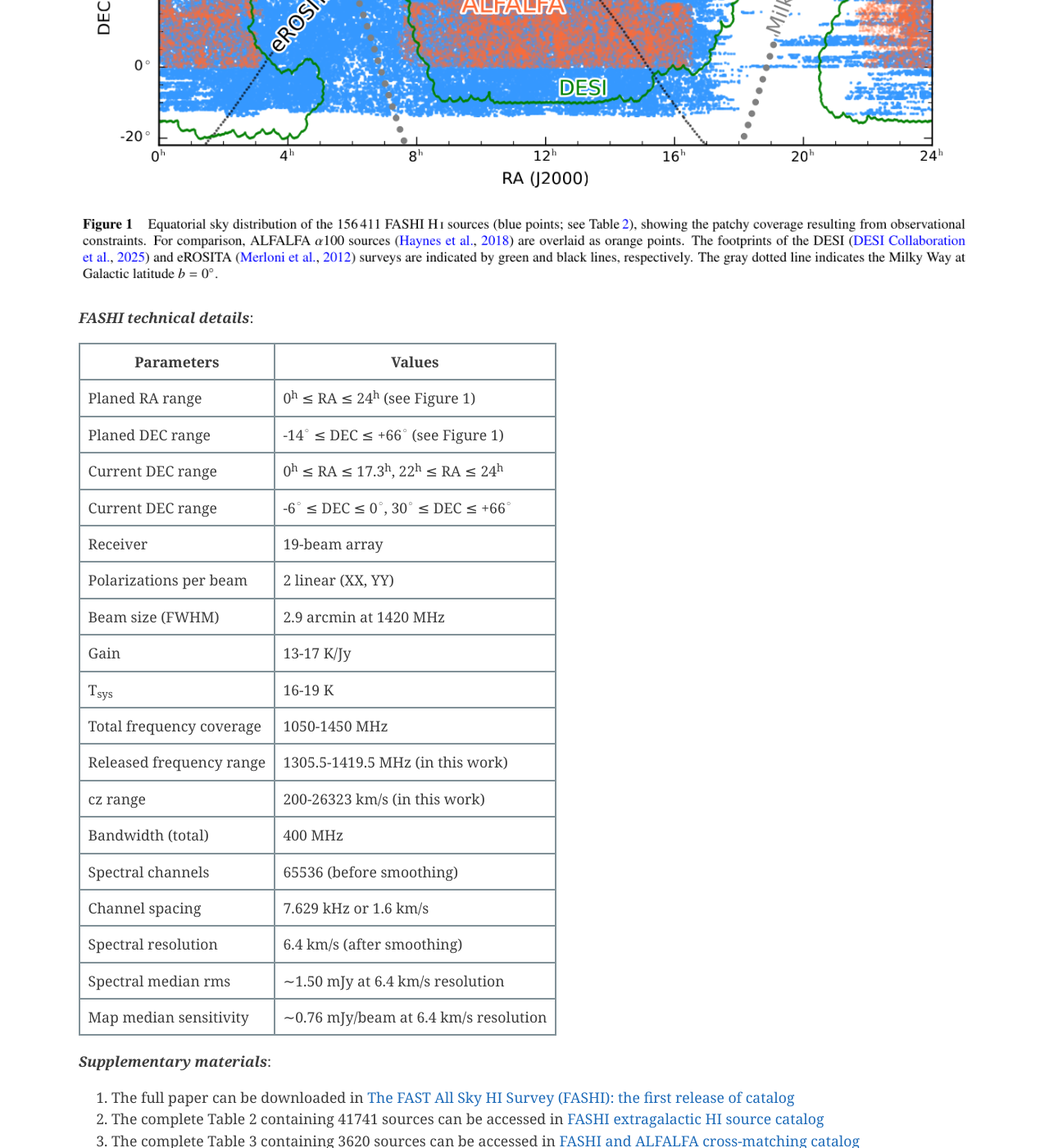
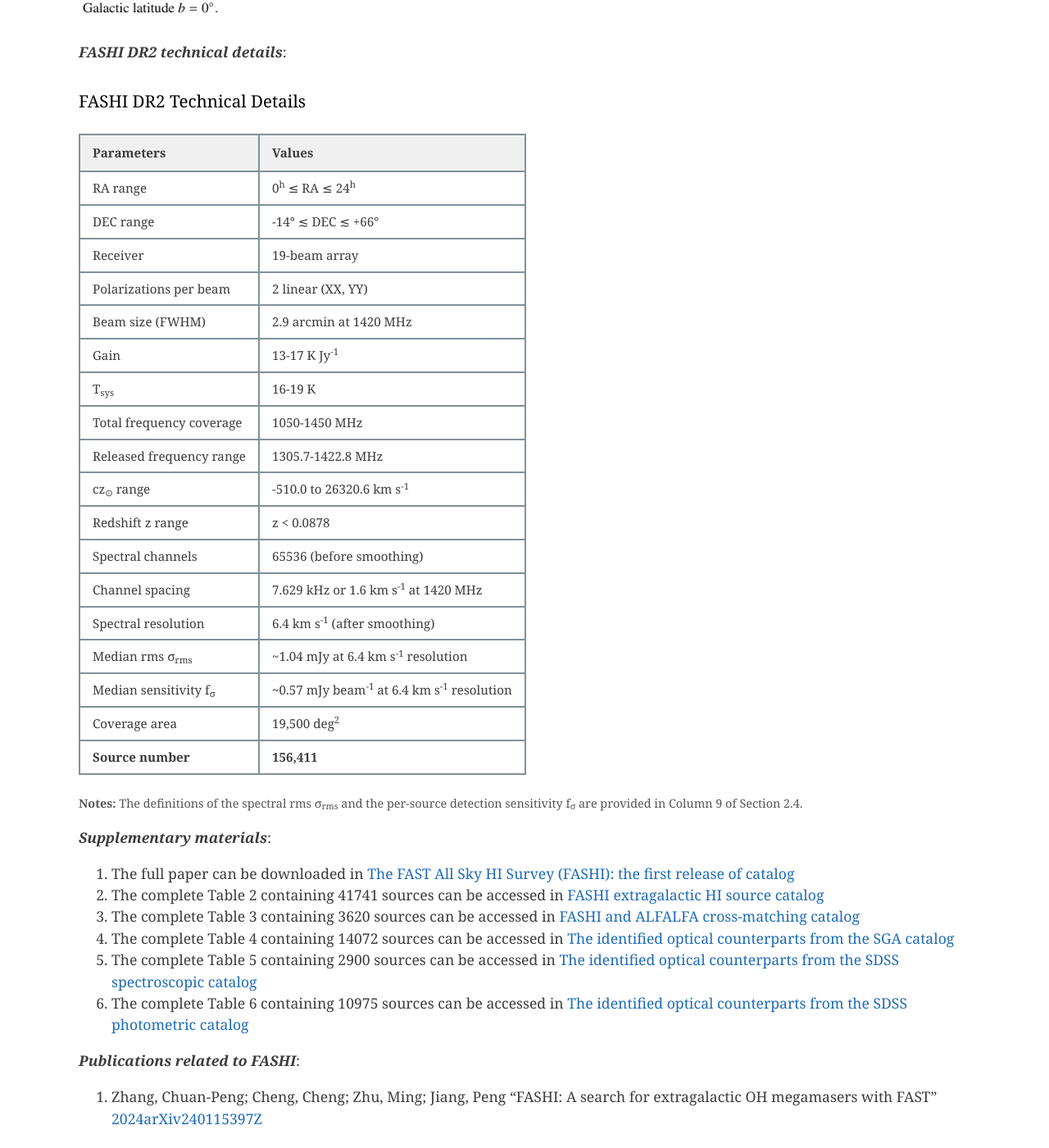
Before and after one commit to zcp521/zcp521.github.io, a Jekyll site: the page built from fashi.md, in a window 1280 px wide and 1400 px high, scrolled down 1373 px. Shown: the whole window at 82% size. Built offline with Jekyll 4.4.1, drawn with Linux system fonts in a browser that asks for light colours; some of the changed text lies outside the part shown.

Commit message:
Update fashi.md

```diff
--- a/fashi.md
+++ b/fashi.md
@@ -4,10 +4,8 @@
 tagline: "The FAST All Sky H I Survey"
 ---
 
-## [The FAST All Sky H I Survey (FASHI): the first release of catalog](https://ui.adsabs.harvard.edu/abs/2024SCPMA..6719511Z/abstract)
+## [The FAST All Sky HI Survey DR2: the FASHI Catalog and the HI Mass Function](https://ui.adsabs.harvard.edu/abs/2024SCPMA..6719511Z/abstract)
 
-
-![]({{ site.baseurl }}/img/fashi_pic.png)
 
 ***Abstract***: The FAST All Sky HI survey (FASHI, read as /fɑːʃ/ or 法师 in Chinese)
         conducted with the Five-hundred-meter Aperture Spherical radio Telescope (FAST) has
@@ -30,85 +28,95 @@
 
 ![]({{ site.baseurl }}/img/fashi.png)
 
-***FASHI technical details***:
-<table border="0">
-    <tr>
-        <th>Parameters</th>
-        <th>Values</th>
+***FASHI DR2 technical details***:
+<h3>FASHI DR2 Technical Details</h3>
+
+<table style="width: 100%; border-collapse: collapse; font-size: 0.95rem; margin: 1.5rem 0;">
+  <thead>
+    <tr style="background-color: #f0f0f0; border-bottom: 2px solid #333;">
+      <th style="padding: 10px 15px; text-align: left; font-weight: bold;">Parameters</th>
+      <th style="padding: 10px 15px; text-align: left; font-weight: bold;">Values</th>
     </tr>
-    <tr>
-        <td>Planed RA range</td>
-        <td>0<sup>h</sup> ≤ RA ≤ 24<sup>h</sup> (see Figure 1)</td>
+  </thead>
+  <tbody>
+    <tr style="border-bottom: 1px solid #ddd;">
+      <td style="padding: 8px 15px;">RA range</td>
+      <td style="padding: 8px 15px;">0<sup>h</sup> ≤ RA ≤ 24<sup>h</sup></td>
     </tr>
-    <tr>
-        <td>Planed DEC range</td>
-        <td>-14<sup>◦</sup> ≤ DEC ≤ +66<sup>◦</sup> (see Figure 1)</td>
+    <tr style="border-bottom: 1px solid #ddd;">
+      <td style="padding: 8px 15px;">DEC range</td>
+      <td style="padding: 8px 15px;">-14° ≲ DEC ≲ +66°</td>
     </tr>
-    <tr>
-        <td>Current DEC range</td>
-        <td>0<sup>h</sup> ≤ RA ≤ 17.3<sup>h</sup>, 22<sup>h</sup> ≤ RA ≤ 24<sup>h</sup> </td>
+    <tr style="border-bottom: 1px solid #ddd;">
+      <td style="padding: 8px 15px;">Receiver</td>
+      <td style="padding: 8px 15px;">19-beam array</td>
     </tr>
-    <tr>
-        <td>Current DEC range</td>
-        <td>-6<sup>◦</sup> ≤ DEC ≤ 0<sup>◦</sup>, 30<sup>◦</sup> ≤ DEC ≤ +66<sup>◦</sup> </td>
+    <tr style="border-bottom: 1px solid #ddd;">
+      <td style="padding: 8px 15px;">Polarizations per beam</td>
+      <td style="padding: 8px 15px;">2 linear (XX, YY)</td>
     </tr>
-    <tr>
-        <td>Receiver</td>
-        <td>19-beam array</td>
+    <tr style="border-bottom: 1px solid #ddd;">
+      <td style="padding: 8px 15px;">Beam size (FWHM)</td>
+      <td style="padding: 8px 15px;">2.9 arcmin at 1420 MHz</td>
     </tr>
-    <tr>
-        <td>Polarizations per beam</td>
-        <td>2 linear (XX, YY)</td>
+    <tr style="border-bottom: 1px solid #ddd;">
+      <td style="padding: 8px 15px;">Gain</td>
+      <td style="padding: 8px 15px;">13-17 K Jy<sup>-1</sup></td>
     </tr>
-    <tr>
-        <td>Beam size (FWHM)</td>
-        <td>2.9 arcmin at 1420 MHz</td>
+    <tr style="border-bottom: 1px solid #ddd;">
+      <td style="padding: 8px 15px;">T<sub>sys</sub></td>
+      <td style="padding: 8px 15px;">16-19 K</td>
     </tr>
-    <tr>
-        <td>Gain</td>
-        <td>13-17 K/Jy</td>
+    <tr style="border-bottom: 1px solid #ddd;">
+      <td style="padding: 8px 15px;">Total frequency coverage</td>
+      <td style="padding: 8px 15px;">1050-1450 MHz</td>
     </tr>
-    <tr>
-        <td>T<sub>sys</sub> </td>
-        <td>16-19 K</td>
+    <tr style="border-bottom: 1px solid #ddd;">
+      <td style="padding: 8px 15px;">Released frequency range</td>
+      <td style="padding: 8px 15px;">1305.7-1422.8 MHz</td>
     </tr>
-    <tr>
-        <td>Total frequency coverage</td>
-        <td>1050-1450 MHz</td>
+    <tr style="border-bottom: 1px solid #ddd;">
+      <td style="padding: 8px 15px;">cz<sub>⊙</sub> range</td>
+      <td style="padding: 8px 15px;">-510.0 to 26320.6 km s<sup>-1</sup></td>
     </tr>
-    <tr>
-        <td>Released frequency range</td>
-        <td>1305.5-1419.5 MHz (in this work)</td>
+    <tr style="border-bottom: 1px solid #ddd;">
+      <td style="padding: 8px 15px;">Redshift z range</td>
+      <td style="padding: 8px 15px;">z &lt; 0.0878</td>
     </tr>
-    <tr>
-        <td>cz range</td>
-        <td>200-26323 km/s (in this work)</td>
+    <tr style="border-bottom: 1px solid #ddd;">
+      <td style="padding: 8px 15px;">Spectral channels</td>
+      <td style="padding: 8px 15px;">65536 (before smoothing)</td>
     </tr>
-    <tr>
-        <td>Bandwidth (total)</td>
-        <td>400 MHz</td>
+    <tr style="border-bottom: 1px solid #ddd;">
+      <td style="padding: 8px 15px;">Channel spacing</td>
+      <td style="padding: 8px 15px;">7.629 kHz or 1.6 km s<sup>-1</sup> at 1420 MHz</td>
     </tr>
-    <tr>
-        <td>Spectral channels</td>
-        <td>65536 (before smoothing)</td>
+    <tr style="border-bottom: 1px solid #ddd;">
+      <td style="padding: 8px 15px;">Spectral resolution</td>
+      <td style="padding: 8px 15px;">6.4 km s<sup>-1</sup> (after smoothing)</td>
     </tr>
-    <tr>
-        <td>Channel spacing</td>
-        <td>7.629 kHz or 1.6 km/s</td>
+    <tr style="border-bottom: 1px solid #ddd;">
+      <td style="padding: 8px 15px;">Median rms σ<sub>rms</sub></td>
+      <td style="padding: 8px 15px;">~1.04 mJy at 6.4 km s<sup>-1</sup> resolution</td>
     </tr>
-    <tr>
-        <td>Spectral resolution</td>
-        <td>6.4 km/s (after smoothing)</td>
+    <tr style="border-bottom: 1px solid #ddd;">
+      <td style="padding: 8px 15px;">Median sensitivity f<sub>σ</sub></td>
+      <td style="padding: 8px 15px;">~0.57 mJy beam<sup>-1</sup> at 6.4 km s<sup>-1</sup> resolution</td>
     </tr>
-    <tr>
-        <td>Spectral median rms</td>
-        <td> ∼1.50 mJy at 6.4 km/s resolution</td>
+    <tr style="border-bottom: 1px solid #ddd;">
+      <td style="padding: 8px 15px;">Coverage area</td>
+      <td style="padding: 8px 15px;">19,500 deg<sup>2</sup></td>
     </tr>
-    <tr>
-        <td>Map median sensitivity</td>
-        <td>∼0.76 mJy/beam at 6.4 km/s resolution</td>
+    <tr style="border-bottom: 2px solid #333;">
+      <td style="padding: 8px 15px; font-weight: bold;">Source number</td>
+      <td style="padding: 8px 15px; font-weight: bold;">156,411</td>
     </tr>
+  </tbody>
 </table>
+
+<p style="font-size: 0.9rem; color: #555; margin-top: 0.5rem;">
+  <strong>Notes:</strong> The definitions of the spectral rms σ<sub>rms</sub> and the per-source detection sensitivity f<sub>σ</sub> are provided in Column 9 of Section 2.4.
+</p>
 
 ***Supplementary materials***:
 
@@ -169,3 +177,6 @@
 6. [【虚拟天文台】中国天眼（FAST）中性氢巡天源表：首次发布](https://mp.weixin.qq.com/s/J7i9y-Bz1x353xkEI67zUw)
 7. [【新华网】点赞科技“热词”丨2023那些振奋人心的科技成果](http://news.china.com.cn/2023-12/26/content_116904209.shtml)
 8. [【EurekAlert】FASHI releases the largest extragalactic HI catalog with FAST](https://www.eurekalert.org/news-releases/1029943)
+
+
+![]({{ site.baseurl }}/img/fashi_pic.png)
```
